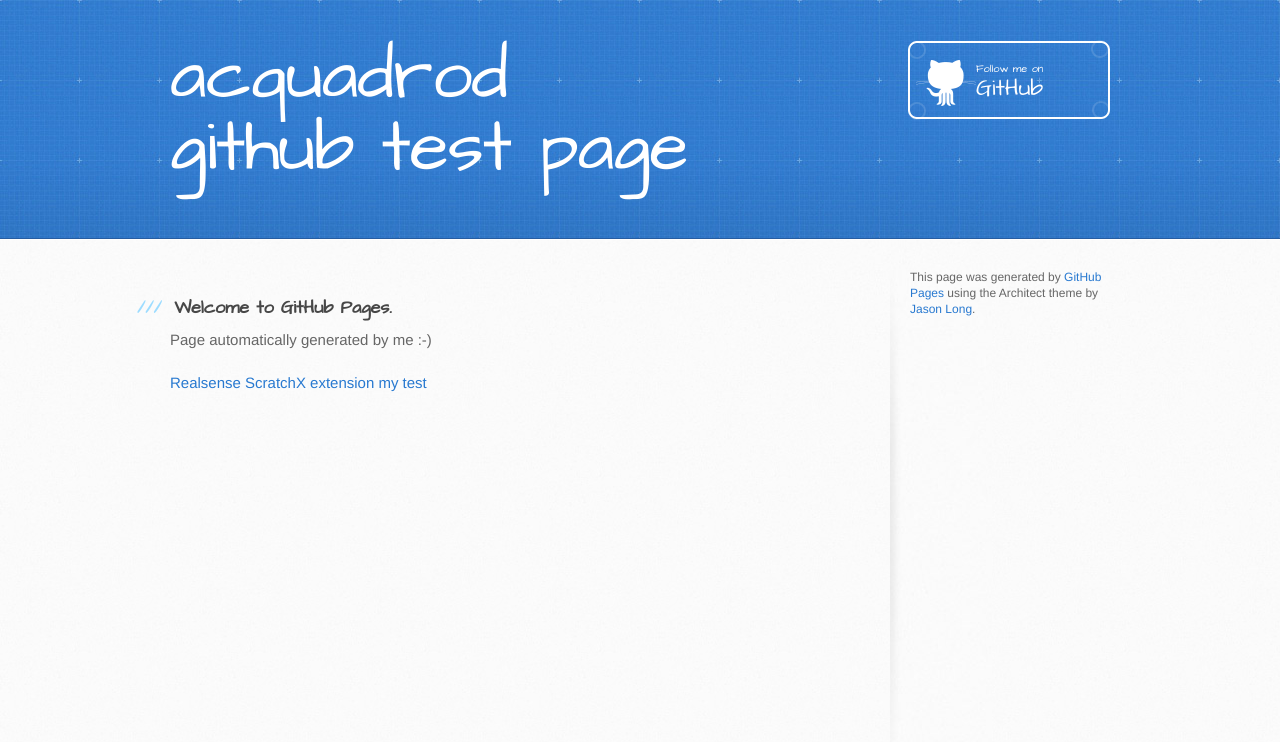
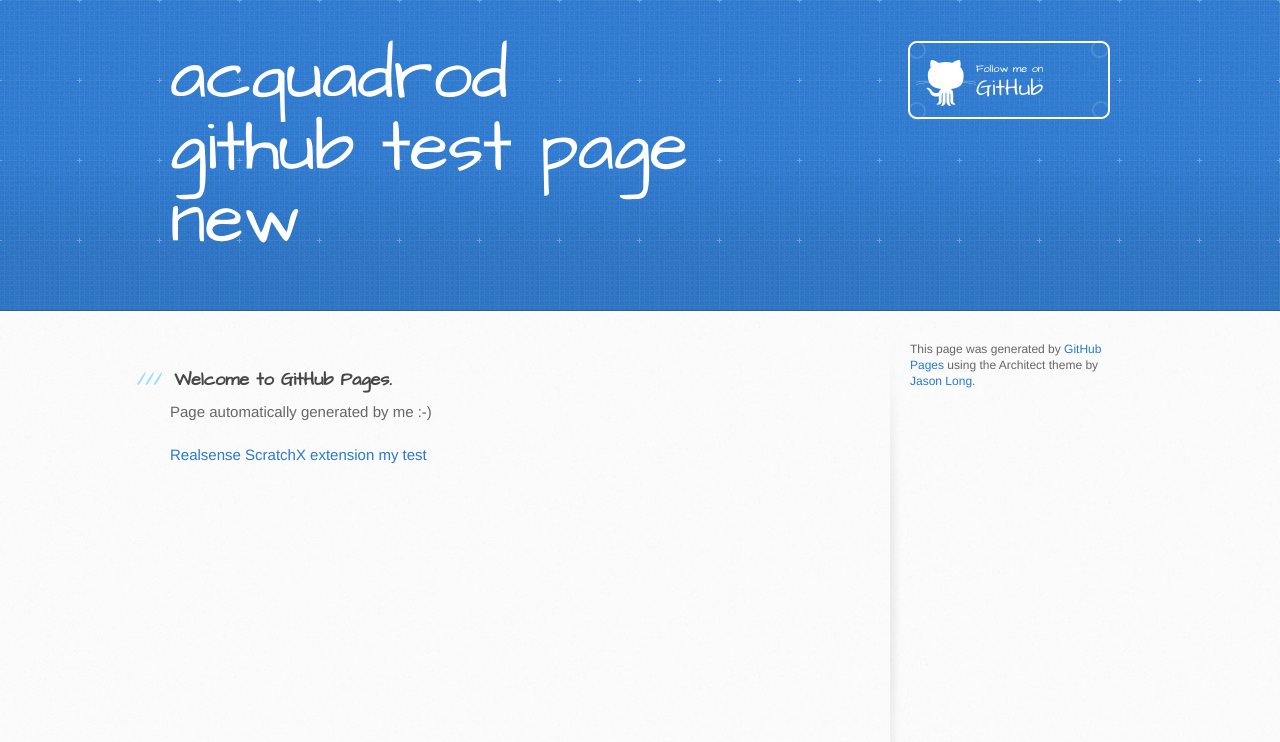
Before and after one commit to acquadrod/acquadrod.github.io, a plain HTML site: page index.html in a window 1280 px wide. Drawn offline with Linux system fonts and the light colour scheme.

Commit message:
Update index.html

```diff
--- a/index.html
+++ b/index.html
@@ -19,7 +19,7 @@
   <body>
     <header>
       <div class="inner">
-        <h1>acquadrod github test page</h1>
+        <h1>acquadrod github test page new</h1>
         <h2></h2>
         <a href="https://github.com/acquadrod" class="button"><small>Follow me on</small> GitHub</a>
       </div>
```
